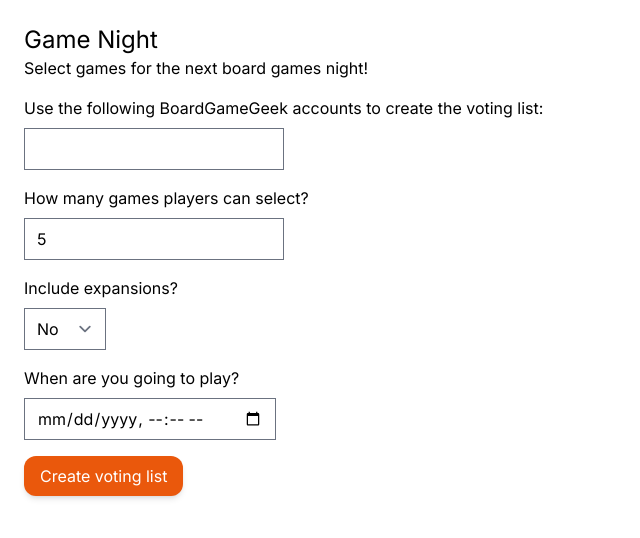
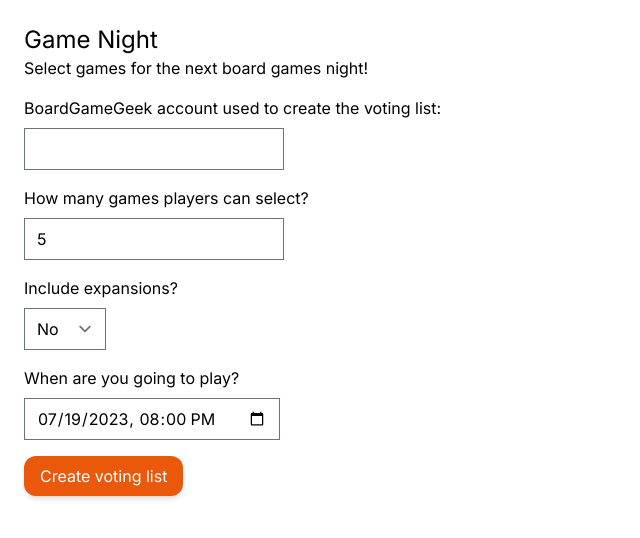
Before and after one commit to bartkozal/game-night, a Next.js app: page / in a window 1280 px wide. Shown: the top 538 px of the page, without its empty margins (0-640 px from the left). Built offline with nearby package versions, Linux system fonts and the light colour scheme.

Commit message:
Add validation

```diff
--- a/app/page.tsx
+++ b/app/page.tsx
@@ -4,6 +4,7 @@ import { useRouter } from "next/navigation";
 import FormField from "./ui/FormField";
 import Form from "./ui/Form";
 import Button from "./ui/Button";
+import dayjs from "dayjs";
 
 export default function Home() {
   const router = useRouter();
@@ -18,13 +19,19 @@ export default function Home() {
       >
         <FormField
           htmlFor="accounts"
-          label="Use the following BoardGameGeek accounts to create the voting list:"
+          label="BoardGameGeek account used to create the voting list:"
         >
-          <input type="text" name="accounts" id="accounts" />
+          <input type="text" name="accounts" id="accounts" required />
         </FormField>
 
         <FormField htmlFor="count" label="How many games players can select?">
-          <input type="number" name="count" id="count" defaultValue={5} />
+          <input
+            type="number"
+            name="count"
+            id="count"
+            defaultValue={5}
+            min={1}
+          />
         </FormField>
 
         <FormField htmlFor="expansions" label="Include expansions?">
@@ -35,7 +42,17 @@ export default function Home() {
         </FormField>
 
         <FormField htmlFor="schedule-at" label="When are you going to play?">
-          <input type="datetime-local" name="schedule-at" id="schedule-at" />
+          <input
+            type="datetime-local"
+            name="schedule-at"
+            id="schedule-at"
+            defaultValue={dayjs()
+              .add(1, "day")
+              .hour(20)
+              .minute(0)
+              .format("YYYY-MM-DDTHH:mm")}
+            required
+          />
         </FormField>
 
         <div>
--- a/app/votings/[id]/players/page.tsx
+++ b/app/votings/[id]/players/page.tsx
@@ -260,7 +260,7 @@ function OrderGamesStep({ selectedGames, setStep }: OrderGamesStepProps) {
       </div>
 
       <FormField htmlFor="name" label="Your name:">
-        <input type="text" name="name" id="name" className="w-full" />
+        <input type="text" name="name" id="name" className="w-full" required />
       </FormField>
 
       <div className="mt-4 flex gap-3 justify-center">
--- a/package.json
+++ b/package.json
@@ -19,6 +19,7 @@
     "@vitejs/plugin-react": "^4.0.3",
     "autoprefixer": "10.4.14",
     "classnames": "^2.3.2",
+    "dayjs": "^1.11.9",
     "eslint": "8.45.0",
     "eslint-config-next": "13.4.10",
     "jsdom": "^22.1.0",
```
Also changed, not shown: 1 other file (tests, documents, lock files or other folders).
